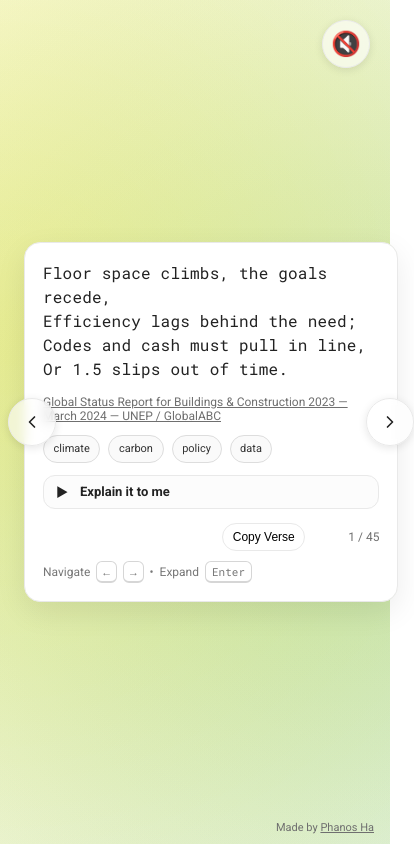
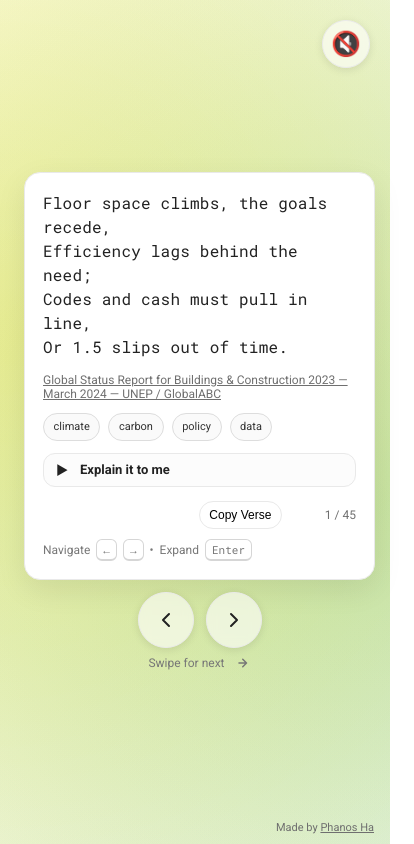
Before and after one commit to phanosh/maybe-this-sticks, a plain HTML site: page index.html in a window 390 px wide. Shown: the whole page, 414 px wide, since content can reach past the window. Drawn offline with Linux system fonts and the light colour scheme.

Commit message:
mobile view fix

```diff
--- a/index.html
+++ b/index.html
@@ -56,14 +56,15 @@
     .wrap{
       width:min(900px, 100%);
       max-width: 900px;
-      position:relative;
+      position:relative; /* needed for absolute-positioned arrows on desktop */
       z-index:1;
       margin:auto;
     }
 
     /* Card */
     .card{
-      width: clamp(320px, 92vw, 900px);
+      width: clamp(280px, 80vw, 600px); /* instead of 96vw */
+      margin: 0 auto;                  /* force centering horizontally */
       background:var(--card);
       border:1px solid var(--line);
       border-radius:var(--radius);
@@ -123,10 +124,9 @@
     details[open] .chev{ transform:rotate(90deg); }
     .desc{ margin:8px 0 4px 0; color:#333; font-size:clamp(13px, 1.6vw, 14px); line-height:1.6; }
 
-    /* Count */
+    /* Count + copy */
     .meta{ display:flex; align-items:center; justify-content:flex-end; gap:10px; margin-top:14px; }
     .count{ font-size:12px; color:var(--muted); min-width:64px; text-align:right; }
-
 
     .copy-btn{
       font-size:12px; line-height:1;
@@ -137,7 +137,7 @@
     }
     .copy-btn:active{ transform: translateY(1px); }
 
-    /* Outside arrows */
+    /* Arrows (desktop default: at sides) */
     .nav-btn{
       position:absolute;
       top:50%;
@@ -156,6 +156,16 @@
     .nav-btn svg{ width:20px; height:20px; }
     .nav-btn.left{ left:-64px; }
     .nav-btn.right{ right:-64px; }
+
+    /* Swipe hint */
+    .swipe-hint{
+      display:none; /* shown on mobile */
+      gap:8px; align-items:center; justify-content:center;
+      font-size:12px; color:#777; margin-top:6px;
+      user-select:none;
+      transition: opacity .3s ease;
+    }
+    .swipe-hint.hide{ opacity:0; pointer-events:none; }
 
     /* Keyboard hint */
     .kbd{ display:inline-flex; gap:6px; align-items:center; color:#777; font-size:12px; margin-top:10px; flex-wrap:wrap; }
@@ -229,14 +239,28 @@
 
     /* Mobile / small screens */
     @media (max-width: 700px){
-      .nav-btn.left{ left:-16px; }
-      .nav-btn.right{ right:-16px; }
+      /* stack content and place arrows below the card */
+      .wrap{ display:flex; flex-direction:column; align-items:center; }
+      .card{
+        width: 90vw;
+        max-width: 500px;
+      }
+      /* turn side arrows into bottom buttons */
+      .nav-btn{
+        position: static;
+        transform:none;
+        width:56px; height:56px;
+        display:inline-flex;
+      }
+      .nav-btn svg{ width:24px; height:24px; }
+      .nav-row{ display:flex; gap:12px; margin-top:12px; }
+      .nav-btn.left, .nav-btn.right{ left:auto; right:auto; }
       #song-label{ right: 76px; top: 18px; }
-      .card{ width: 96vw; }
+      .swipe-hint{ display:flex; }
     }
 
-    /* Very small heights: keep nav buttons within view */
-    @media (max-height: 520px){
+    /* Very small heights: keep old absolute buttons within view (desktop only) */
+    @media (max-height: 520px) and (min-width: 701px){
       .nav-btn{ top:auto; bottom: -24px; transform:none; }
     }
 
@@ -265,14 +289,16 @@
 
       <div class="meta">
         <button id="copy-verse" class="copy-btn" type="button" title="Copy verse">Copy Verse</button>
-
         <div class="count" id="count"></div>
       </div>
+
       <div class="kbd" aria-hidden="true">
         <span>Navigate</span><kbd>←</kbd><kbd>→</kbd> • <span>Expand</span> <kbd>Enter</kbd>
       </div>
     </article>
 
+    <!-- Arrows: on desktop they are positioned at sides; on mobile they flow below -->
+    <div class="nav-row">
       <div class="nav-btn left" title="Previous" role="button" aria-label="Previous">
         <svg viewBox="0 0 24 24" fill="none" stroke="currentColor" aria-hidden="true">
           <path d="M15 18l-6-6 6-6" stroke-width="2" stroke-linecap="round" stroke-linejoin="round"/>
@@ -281,6 +307,15 @@
       <div class="nav-btn right" title="Next" role="button" aria-label="Next">
         <svg viewBox="0 0 24 24" fill="none" stroke="currentColor" aria-hidden="true">
           <path d="M9 6l6 6-6 6" stroke-width="2" stroke-linecap="round" stroke-linejoin="round"/>
+        </svg>
+      </div>
+    </div>
+
+    <!-- Mobile-only hint (auto-hides after first interaction) -->
+    <div id="swipe-hint" class="swipe-hint" aria-hidden="true">
+      <span>Swipe for next</span>
+      <svg width="18" height="18" viewBox="0 0 24 24" aria-hidden="true">
+        <path d="M8 12h8M13 7l5 5-5 5" fill="none" stroke="currentColor" stroke-width="2" stroke-linecap="round" stroke-linejoin="round"/>
       </svg>
     </div>
   </div>
@@ -307,7 +342,7 @@
   const navLeft = document.querySelector('.nav-btn.left');
   const navRight = document.querySelector('.nav-btn.right');
   const copyBtn = document.getElementById('copy-verse');
-
+  const swipeHint = document.getElementById('swipe-hint');
 
   let DATA = [];
   let idx = 0;
@@ -339,8 +374,12 @@
     countEl.textContent = `${i+1} / ${DATA.length}`;
   }
 
-  function next(){ idx = (idx+1) % DATA.length; render(idx); }
-  function prev(){ idx = (idx-1+DATA.length) % DATA.length; render(idx); }
+  function hideSwipeHint(){
+    swipeHint?.classList.add('hide');
+  }
+
+  function next(){ idx = (idx+1) % DATA.length; render(idx); hideSwipeHint(); }
+  function prev(){ idx = (idx-1+DATA.length) % DATA.length; render(idx); hideSwipeHint(); }
   navLeft.addEventListener('click', prev);
   navRight.addEventListener('click', next);
   window.addEventListener('keydown', (e)=>{
@@ -349,16 +388,28 @@
     else if(e.key === 'Enter'){ detailsEl.open = !detailsEl.open; }
   });
 
-  // swipe
-  let startX=null,startY=null,startTime=0;
+  // touch swipe (phones/tablets)
+  let startX=null,startY=null,startTime=0, moved=false;
   window.addEventListener('touchstart', (e)=>{
     const t=e.changedTouches[0];
-    startX=t.clientX; startY=t.clientY; startTime=Date.now();
+    startX=t.clientX; startY=t.clientY; startTime=Date.now(); moved=false;
+  },{passive:true});
+  window.addEventListener('touchmove', (e)=>{
+    // track movement to auto-hide hint on first horizontal intent
+    const t=e.changedTouches[0];
+    if(!t || startX===null) return;
+    const dx=t.clientX-startX, dy=t.clientY-startY;
+    if(Math.abs(dx) > Math.abs(dy) && Math.abs(dx) > 10){ moved=true; hideSwipeHint(); }
   },{passive:true});
   window.addEventListener('touchend',(e)=>{
     const t=e.changedTouches[0];
+    if(!t) return;
     const dx=t.clientX-startX, dy=t.clientY-startY, dt=Date.now()-startTime;
-    if(Math.abs(dx)>40 && Math.abs(dy)<80 && dt<600){ if(dx<0) next(); else prev(); }
+    // horizontal, short gesture
+    if(Math.abs(dx)>40 && Math.abs(dy)<80 && dt<600){
+      if(dx<0) next(); else prev();
+    }
+    startX=startY=null; startTime=0;
   },{passive:true});
 
   // audio UI
@@ -385,6 +436,7 @@
   audio.addEventListener('ended', updateAudioUI);
   window.addEventListener('load', updateAudioUI);
 
+  // copy verse
   copyBtn.addEventListener('click', async () => {
     try{
       await navigator.clipboard.writeText(verseEl.textContent || '');
@@ -398,11 +450,9 @@
     }
   });
 
-
   // ---- robust loader for mnemonic.json ----
   async function loadData(){
     try {
-      // IMPORTANT: use a relative path and strip BOM/whitespace before JSON.parse
       const res = await fetch(`./mnemonic.json?v=${Date.now()}`, { cache: 'no-store' });
       if (!res.ok) throw new Error(`HTTP ${res.status} ${res.statusText}`);
 
@@ -417,14 +467,12 @@
       render(idx);
     } catch (err) {
       console.error('mnemonic.json load failed:', err);
-      // visible hint in UI
       verseEl.textContent = "No data available.";
       sourceEl.innerHTML =
         `<span style="color:#999;font-size:12px">Load error: ${err.message}</span>`;
       descEl.textContent = "";
       countEl.textContent = "0 / 0";
 
-      // minimal fallback so you can still test the UI
       DATA = [{
         mnemonic_verse: "Fallback item — your mnemonic.json failed to load.",
         description: "Check DevTools → Network for mnemonic.json status and make sure the JSON has no trailing commas.",
```
Lines whose indentation alone changed are shown as unchanged.
